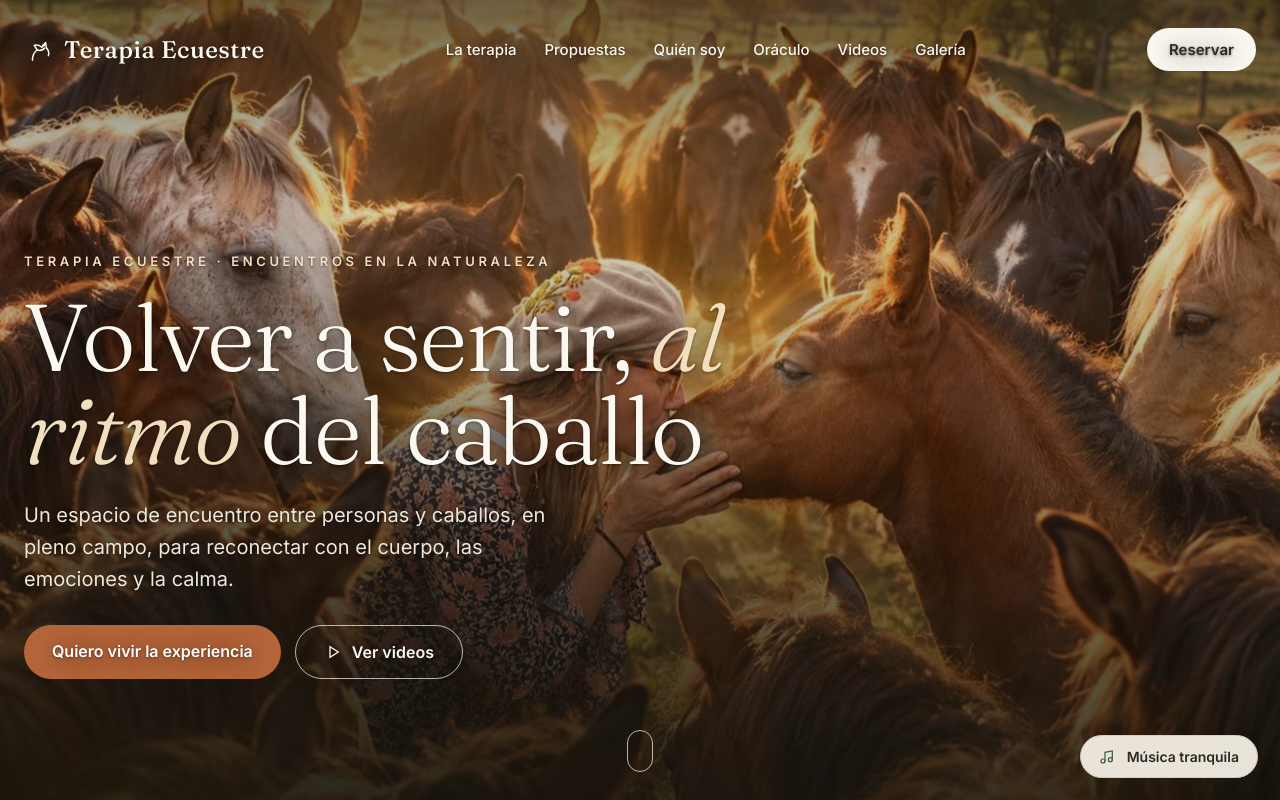
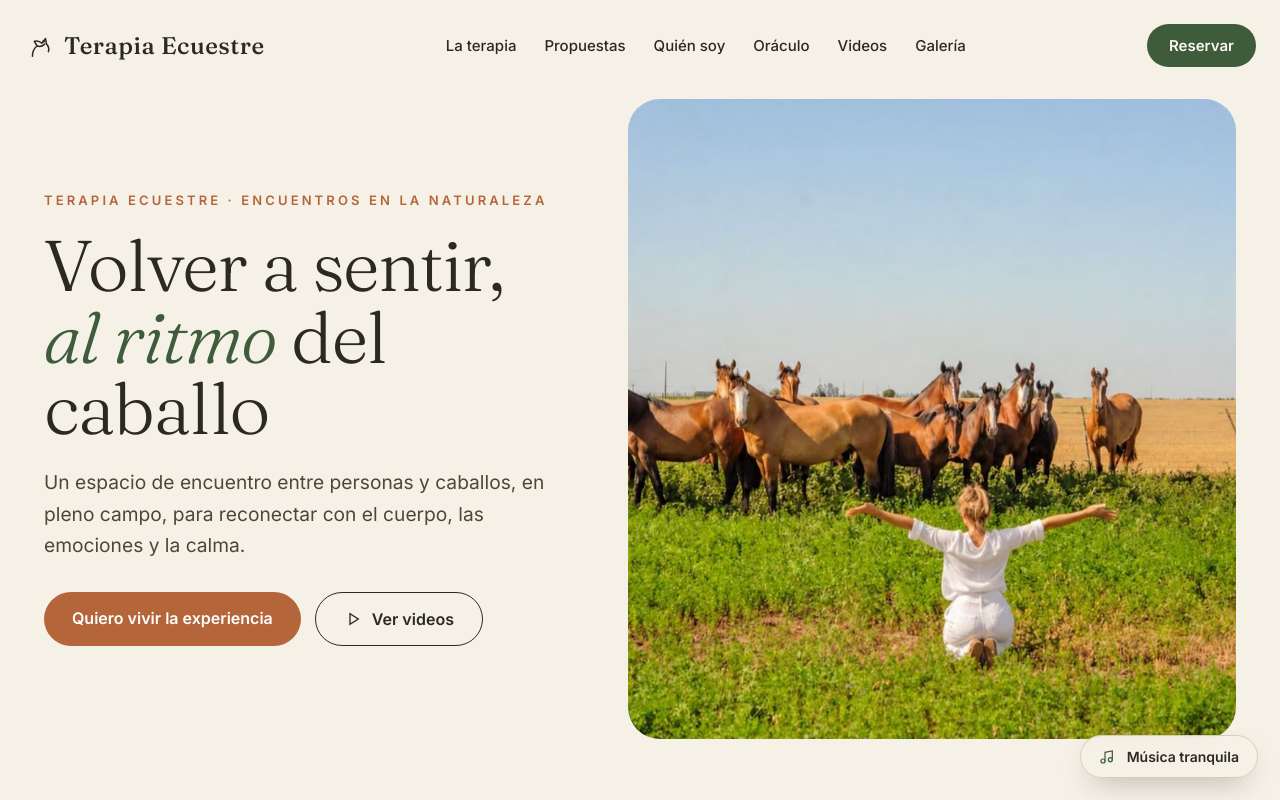
Before and after one commit to NicoTacon/terapia-ecuestre, a plain HTML site: page pradera.html in a window 1280 px wide. Shown: the top 800 px of the page. Drawn offline with nearby package versions, Linux system fonts and the light colour scheme.

Commit message:
Portada: foto nueva despejada, texto al costado

```diff
--- a/pradera.html
+++ b/pradera.html
@@ -44,12 +44,13 @@ a{color:#3E5B3A}a:hover{color:#2B2A22}
 .btn{transition:transform .3s,background .3s,color .3s}
 .btn:hover{transform:translateY(-2px)}
 .hs{text-shadow:0 2px 22px rgba(0,0,0,.55),0 1px 3px rgba(0,0,0,.4)}
-.hshade{display:none}
+.hero2{max-width:1240px;margin:0 auto;padding:8px 24px 72px;display:grid;grid-template-columns:minmax(0,1fr) minmax(0,1.15fr);gap:56px;align-items:center;min-height:calc(100vh - 100px);box-sizing:border-box}
+.hero2-txt{display:flex;flex-direction:column;gap:22px}
+.hero2-img{height:min(calc(100vh - 160px),760px);min-height:460px;border-radius:32px;overflow:hidden;background:#EFE7D6}
 @media (max-width:820px){
-.hshade{display:block;position:absolute;left:0;right:0;bottom:0;height:72%;background:linear-gradient(180deg,rgba(20,18,12,0) 0%,rgba(20,18,12,.62) 22%,rgba(20,18,12,.8) 50%,rgba(20,18,12,.88) 100%)}
-.hh1{font-weight:400!important}
-#inicio.hs{text-shadow:0 2px 14px rgba(0,0,0,.75),0 1px 2px rgba(0,0,0,.6)}
-.shint{display:none!important}
+.hero2{grid-template-columns:1fr;gap:30px;padding:0 16px 56px;min-height:0}
+.hero2-img{order:-1;height:auto;min-height:0;aspect-ratio:5/4;border-radius:26px}
+.hero2-img img{object-position:62% 72%!important}
 }
 .reel{scrollbar-width:none;cursor:grab;scroll-behavior:smooth;touch-action:pan-x pan-y;user-select:none;-webkit-user-select:none}
 .reel::-webkit-scrollbar{display:none}
@@ -162,36 +163,34 @@ a{color:#3E5B3A}a:hover{color:#2B2A22}
 </helmet>
 <div style="font-family: Inter, system-ui, sans-serif; color: #2B2A22; background: #F6F1E7; min-height: 100vh; overflow-x: hidden">
 
-<header style="position: relative; height: 100vh; min-height: 640px; max-height: 980px; overflow: hidden; color: #FBF8F1">
-<img class="kb" src="media/8a45de175418c5835052a5f5331c5c09.jpg" alt="Mujer acariciando a un caballo entre una manada al atardecer" style="position: absolute; inset: 0; width: 100%; height: 100%; object-fit: cover">
-<div style="position: absolute; inset: 0; background: linear-gradient(180deg, rgba(20,18,12,.62) 0%, rgba(20,18,12,.18) 26%, rgba(20,18,12,.32) 50%, rgba(20,18,12,.86) 100%)"></div>
-<div style="position: absolute; inset: 0; background: radial-gradient(ellipse 80% 70% at 18% 82%, rgba(20,18,12,.55) 0%, rgba(20,18,12,0) 70%)"></div>
-<div class="hshade" aria-hidden="true"></div>
-<nav class="hs" style="position: relative; z-index: 2; max-width: 1240px; margin: 0 auto; padding: 28px 24px; display: flex; align-items: center; justify-content: space-between; gap: 16px; flex-wrap: wrap">
-<a href="#inicio" style="color: #FBF8F1; text-decoration: none; display: flex; align-items: center; gap: 10px; font-family: Fraunces, serif; font-size: 24px; letter-spacing: .02em">
+<header style="background: #F6F1E7; color: #2B2A22">
+<nav style="max-width: 1240px; margin: 0 auto; padding: 24px 24px; display: flex; align-items: center; justify-content: space-between; gap: 16px; flex-wrap: wrap">
+<a href="#inicio" style="color: #2B2A22; text-decoration: none; display: flex; align-items: center; gap: 10px; font-family: Fraunces, serif; font-size: 24px; letter-spacing: .02em">
 <svg width="30" height="30" viewBox="0 0 32 32" fill="none" stroke="currentColor" stroke-width="1.6" stroke-linecap="round" stroke-linejoin="round" aria-hidden="true"><path d="M9 27c0-6 2-9 5-11l-3-5c3-1 6 0 8 2l4-5 1 6c2 2 3 5 2 8"></path><path d="M14 16c3 1 6 0 8-2"></path><circle cx="21" cy="11" r=".6"></circle></svg>
 Terapia Ecuestre</a>
 <div class="navlinks" style="display: flex; gap: 28px; font-size: 15px; font-weight: 500">
-<a href="#terapia" style="color: #FBF8F1; text-decoration: none">La terapia</a>
-<a href="#propuestas" style="color: #FBF8F1; text-decoration: none">Propuestas</a>
-<a href="#yani" style="color: #FBF8F1; text-decoration: none">Quién soy</a>
-<a href="#oraculo" style="color: #FBF8F1; text-decoration: none">Oráculo</a>
-<a href="#videos" style="color: #FBF8F1; text-decoration: none">Videos</a>
-<a href="#galeria" style="color: #FBF8F1; text-decoration: none">Galería</a>
+<a href="#terapia" style="color: #2B2A22; text-decoration: none">La terapia</a>
+<a href="#propuestas" style="color: #2B2A22; text-decoration: none">Propuestas</a>
+<a href="#yani" style="color: #2B2A22; text-decoration: none">Quién soy</a>
+<a href="#oraculo" style="color: #2B2A22; text-decoration: none">Oráculo</a>
+<a href="#videos" style="color: #2B2A22; text-decoration: none">Videos</a>
+<a href="#galeria" style="color: #2B2A22; text-decoration: none">Galería</a>
 </div>
-<a class="btn" href="#reservas" style="background: #FBF8F1; color: #2B2A22; text-decoration: none; padding: 12px 22px; border-radius: 999px; font-weight: 600; font-size: 15px">Reservar</a>
+<a class="btn" href="#reservas" style="background: #3E5B3A; color: #FBF8F1; text-decoration: none; padding: 12px 22px; border-radius: 999px; font-weight: 600; font-size: 15px">Reservar</a>
 </nav>
-<div id="inicio" class="hs" style="position: relative; z-index: 2; max-width: 1240px; margin: 0 auto; padding: 0 24px; height: calc(100% - 220px); display: flex; flex-direction: column; justify-content: flex-end; gap: 22px">
-<p class="fi1" style="margin: 0; text-transform: uppercase; letter-spacing: .28em; font-size: 13px; font-weight: 600; color: #F1DFC0">Terapia ecuestre · Encuentros en la naturaleza</p>
-<h1 class="fi2 hh1" style="margin: 0; font-family: Fraunces, serif; font-weight: 300; font-size: clamp(44px, 7.4vw, 104px); line-height: .98; letter-spacing: -.02em; max-width: 900px">Volver a sentir, <em style="font-style: italic; color: #F1DFC0">al ritmo</em> del caballo</h1>
-<p class="fi3" style="margin: 0; font-size: clamp(17px, 1.6vw, 20px); line-height: 1.6; max-width: 560px; color: #EFE8DA">Un espacio de encuentro entre personas y caballos, en pleno campo, para reconectar con el cuerpo, las emociones y la calma.</p>
+<div id="inicio" class="hero2">
+<div class="hero2-txt">
+<p class="fi1" style="margin: 0; text-transform: uppercase; letter-spacing: .24em; font-size: 13px; font-weight: 600; color: #B5653A">Terapia ecuestre · Encuentros en la naturaleza</p>
+<h1 class="fi2" style="margin: 0; font-family: Fraunces, serif; font-weight: 300; font-size: clamp(42px, 5.6vw, 84px); line-height: 1; letter-spacing: -.02em">Volver a sentir, <em style="font-style: italic; color: #3E5B3A">al ritmo</em> del caballo</h1>
+<p class="fi3" style="margin: 0; font-size: clamp(17px, 1.5vw, 20px); line-height: 1.65; max-width: 520px; color: #4A4838">Un espacio de encuentro entre personas y caballos, en pleno campo, para reconectar con el cuerpo, las emociones y la calma.</p>
 <div class="fi4" style="display: flex; gap: 14px; flex-wrap: wrap; padding-top: 8px">
 <a class="btn" href="#reservas" style="background: #B5653A; color: #FFFFFF; text-decoration: none; padding: 16px 28px; border-radius: 999px; font-weight: 600">Quiero vivir la experiencia</a>
-<a class="btn" href="#videos" style="border: 1.5px solid rgba(251,248,241,.7); color: #FBF8F1; text-decoration: none; padding: 16px 28px; border-radius: 999px; font-weight: 600; display: flex; align-items: center; gap: 10px">
+<a class="btn" href="#videos" style="border: 1.5px solid #2B2A22; color: #2B2A22; text-decoration: none; padding: 16px 28px; border-radius: 999px; font-weight: 600; display: flex; align-items: center; gap: 10px">
 <svg width="18" height="18" viewBox="0 0 24 24" fill="none" stroke="currentColor" stroke-width="1.8" aria-hidden="true"><path d="M8 5v14l11-7z"></path></svg>Ver videos</a>
 </div>
 </div>
-<div class="shint" style="position: absolute; z-index: 2; bottom: 28px; left: 50%; transform: translateX(-50%); width: 26px; height: 42px; border: 1.5px solid rgba(251,248,241,.7); border-radius: 20px; display: flex; justify-content: center; padding-top: 8px; box-sizing: border-box" aria-hidden="true"><span class="hint" style="width: 4px; height: 8px; border-radius: 4px; background: #FBF8F1"></span></div>
+<div class="hero2-img"><img class="kb" src="media/e7ca3bae0f6769284d4f928a6b3acb0d.jpg" alt="Mujer de blanco arrodillada en el campo, con los brazos abiertos frente a una manada de caballos" style="width: 100%; height: 100%; object-fit: cover; object-position: 72% 50%; display: block"></div>
+</div>
 </header>
 
 <div style="background: #3E5B3A; color: #F1DFC0; overflow: hidden; padding: 18px 0; white-space: nowrap" aria-hidden="true">
```
